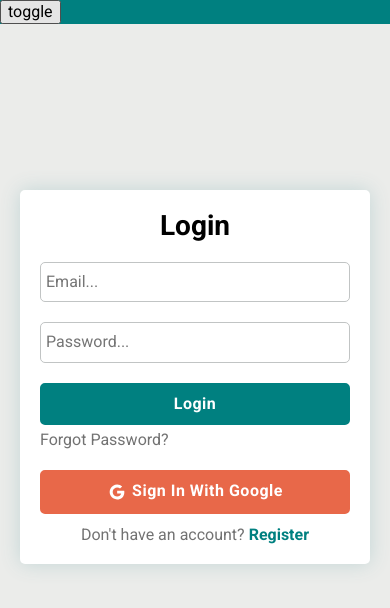
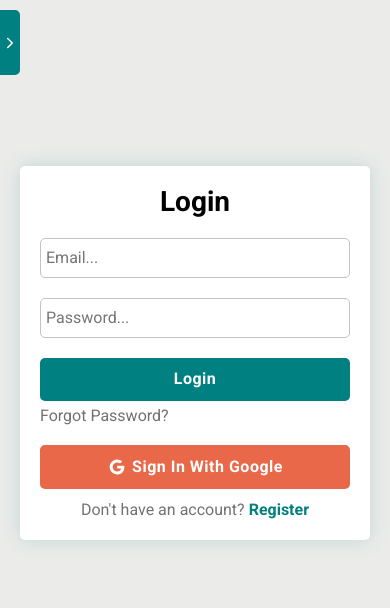
Before and after one commit to marcin10lw/Fullstack-Todo-list-react, a React (Create React App) app: page /#/login in a window 390 px wide. Shown: the top 608 px of the page. Built offline with nearby package versions, Linux system fonts and the light colour scheme; no server answers.

Commit message:
styled Navbar mobile view

```diff
--- a/src/common/Navbar/index.js
+++ b/src/common/Navbar/index.js
@@ -10,11 +10,12 @@ import {
   NavList,
   ListElement,
   StyledNavLink,
-  NavWrapper,
   LogoutButton,
   HideNavbarButton,
   HideNavbarIcon,
+  OpenNavbarIcon,
   NavOverlay,
+  OpenNavbarButton,
 } from "./styled";
 
 const Navbar = () => {
@@ -35,10 +36,12 @@ const Navbar = () => {
   };
 
   return (
-    <NavWrapper>
-      <button onClick={() => setShowNavbar((showNavbar) => !showNavbar)}>
-        toggle
-      </button>
+    <>
+      <OpenNavbarButton
+        onClick={() => setShowNavbar((showNavbar) => !showNavbar)}
+      >
+        <OpenNavbarIcon />
+      </OpenNavbarButton>
       <NavOverlay
         showNavbar={showNavbar}
         onClick={() => setShowNavbar(false)}
@@ -78,7 +81,7 @@ const Navbar = () => {
           <HideNavbarIcon />
         </HideNavbarButton>
       </StyledNavbar>
-    </NavWrapper>
+    </>
   );
 };
 
--- a/src/common/Navbar/styled.js
+++ b/src/common/Navbar/styled.js
@@ -5,13 +5,10 @@ import styled, { css } from "styled-components";
 const white = ({ theme }) => theme.colors.white;
 const bpMobile = ({ theme }) => theme.breakpoints.mobile;
 
-export const NavWrapper = styled.div`
-  background-color: ${({ theme }) => theme.colors.teal};
-`;
-
 export const NavOverlay = styled.div`
   @media (max-width: ${bpMobile}px) {
     position: fixed;
+    z-index: 99;
     min-height: 100vh;
     top: 0;
     left: -100%;
@@ -28,15 +25,17 @@ export const NavOverlay = styled.div`
 `;
 
 export const StyledNavbar = styled.nav`
+  margin-top: -0.5px;
   background-color: ${({ theme }) => theme.colors.teal};
   z-index: 999;
 
   @media (max-width: ${bpMobile}px) {
+    margin: auto;
     position: fixed;
     top: 0;
     left: -100%;
     height: 100vh;
-    width: 50%;
+    width: 70%;
     transition: all 300ms ease-in-out;
 
     ${({ showNavbar }) =>
@@ -120,6 +119,34 @@ export const HideNavbarIcon = styled(IoIosArrowBack)`
   transition: transform 60ms ease-in-out;
 `;
 
+export const OpenNavbarIcon = styled(IoIosArrowBack)`
+  transform: rotate(180deg);
+  color: #ffffff;
+`;
+
+export const OpenNavbarButton = styled.button`
+  display: none;
+
+  @media (max-width: ${bpMobile}px) {
+    display: flex;
+    justify-content: center;
+    align-items: center;
+    position: fixed;
+    top: 10px;
+    height: 65px;
+    width: 20px;
+    padding: 0;
+    border: none;
+    border-radius: 0 5px 5px 0;
+    background-color: ${({ theme }) => theme.colors.teal};
+    cursor: pointer;
+
+    &:hover {
+      opacity: 0.8;
+    }
+  }
+`;
+
 export const HideNavbarButton = styled.button`
   display: none;
 
@@ -128,7 +155,7 @@ export const HideNavbarButton = styled.button`
     border: none;
     background-color: #056363;
     width: 100%;
-    height: 80px;
+    height: 70px;
     position: absolute;
     bottom: 0;
     cursor: pointer;
```
